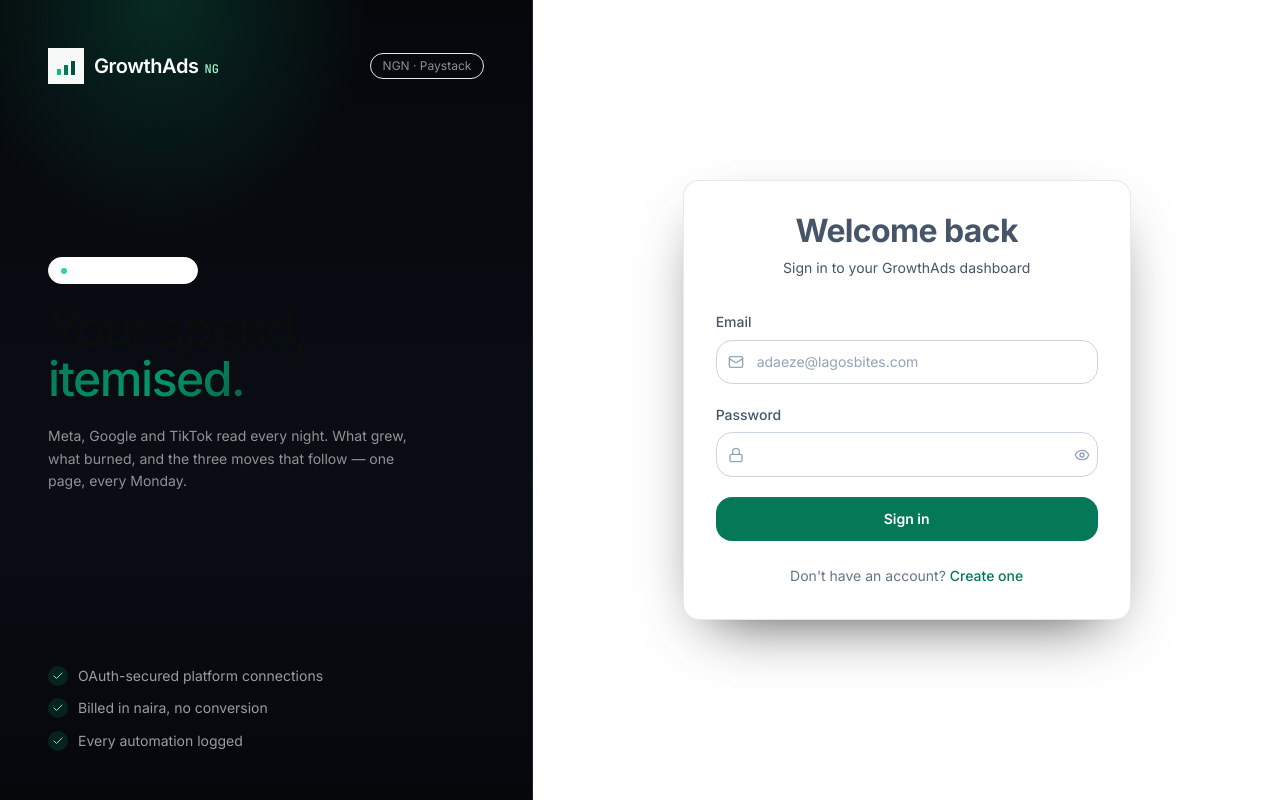
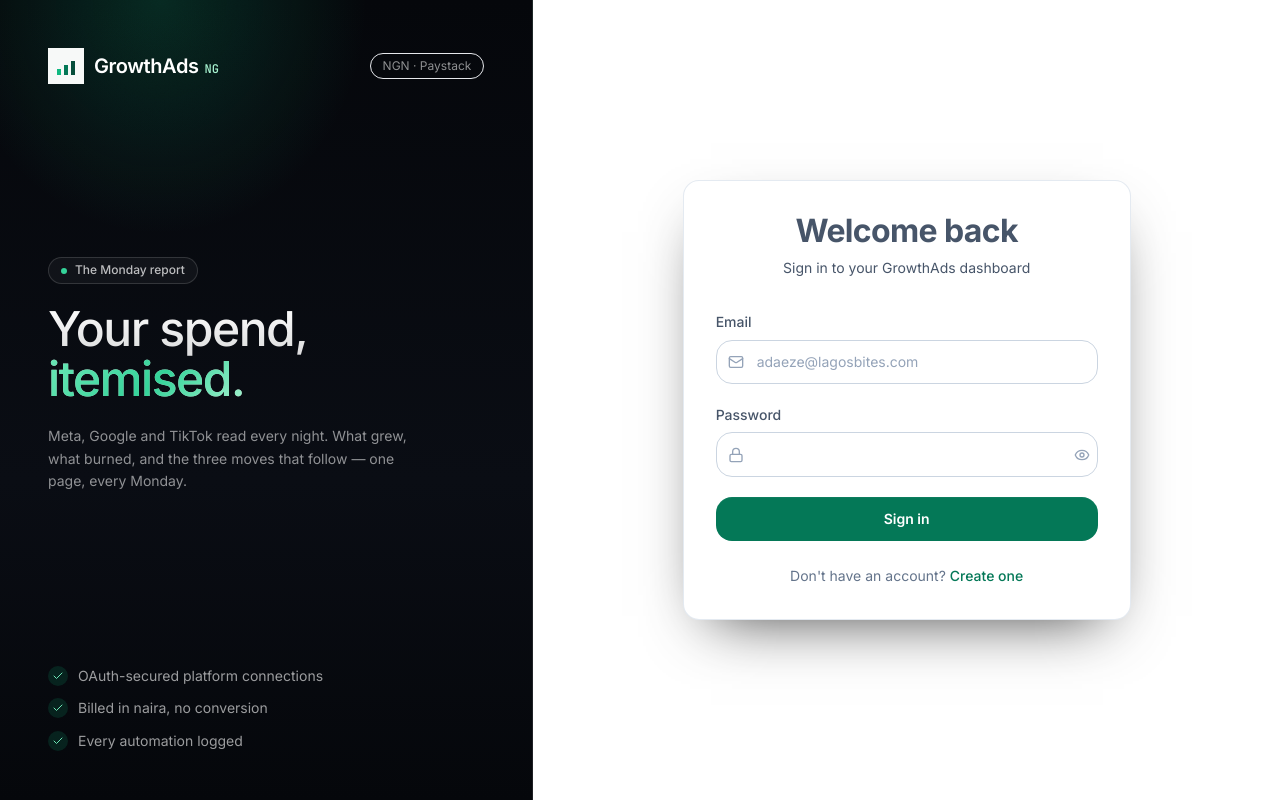
Before and after one commit to michaelangelo-afk/adinsight-ai, a Next.js app: page /login in a window 1280 px wide. Built offline with nearby package versions, Linux system fonts and the light colour scheme.

Commit message:
Keep the auth panel ink-fixed and the form column theme-aware

```diff
--- a/app/(auth)/layout.tsx
+++ b/app/(auth)/layout.tsx
@@ -21,8 +21,8 @@ export default function LoginLayout({
   children: React.ReactNode;
 }) {
   return (
-    <div className="flex min-h-screen flex-col bg-surface-50 lg:flex-row">
-      <aside className="auth-scene-bg-dark relative hidden w-5/12 flex-col justify-between overflow-hidden border-r border-white/10 p-12 text-white lg:flex">
+    <div className="flex min-h-screen flex-col bg-surface-50 dark:bg-ink-950 lg:flex-row">
+      <aside className="auth-scene-bg-dark on-ink relative hidden w-5/12 flex-col justify-between overflow-hidden border-r border-white/10 p-12 text-white lg:flex">
         <TextureGrain />
 
         <div className="relative z-10 flex items-center justify-between">
--- a/app/globals.css
+++ b/app/globals.css
@@ -286,6 +286,22 @@
   }
 }
 
+/* Fixed-ink panels (auth brand panel) must NOT follow the shell flip: the
+   headline fade, eyebrow and accent are white-on-ink there in both modes. */
+html .on-ink .headline-fade {
+  background-image: linear-gradient(180deg, #ffffff 0%, rgba(255, 255, 255, 0.72) 100%);
+  color: #ffffff;
+}
+html .on-ink .accent-text {
+  background-image: linear-gradient(135deg, #6ee7b7 0%, #34d399 55%, #a7f3d0 100%);
+  color: #6ee7b7;
+}
+html .on-ink .eyebrow {
+  border-color: rgba(255, 255, 255, 0.14);
+  background: rgba(255, 255, 255, 0.04);
+  color: rgba(255, 255, 255, 0.72);
+}
+
 /* ── Interaction + motion ──────────────────────────────────────────────── */
 
 .hover-lift { @apply transition-transform duration-200 ease-out; }
```
